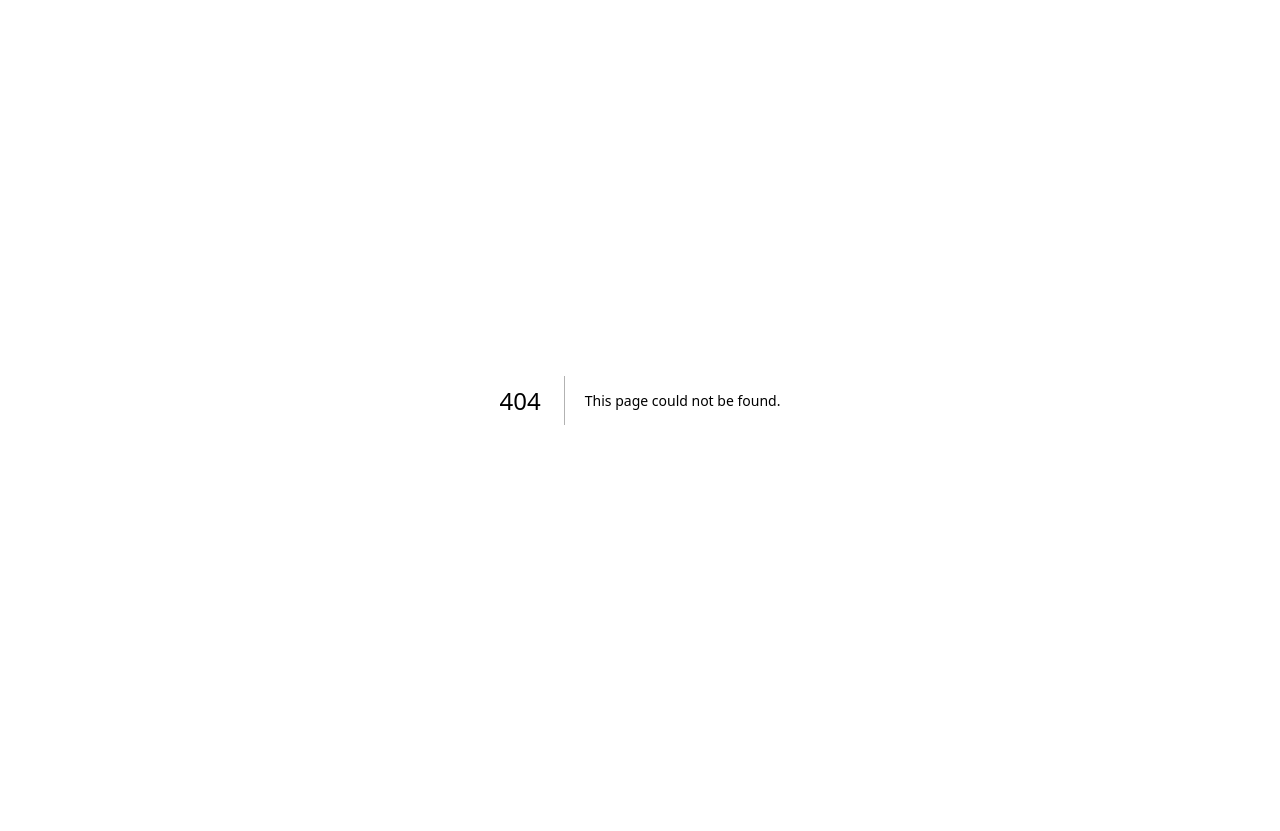
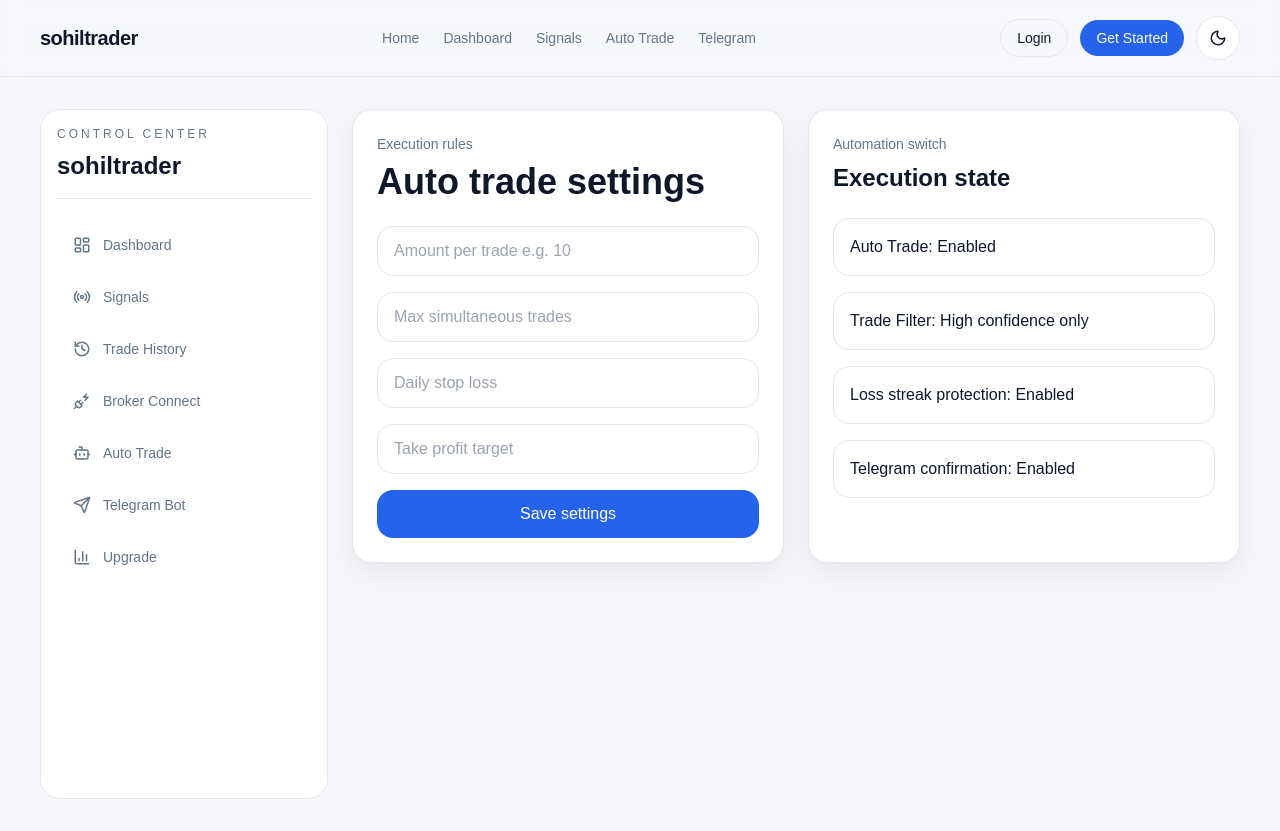
Before and after one commit to sohilcodes/SohilEATrading, a Next.js app: page /autotrade in a window 1280 px wide. Before the commit this address had no page. Before the commit the page ends 800 px from the top, so only its background shows below. Built offline with nearby package versions, Linux system fonts and the light colour scheme.

Commit message:
Create page.tsx

```diff
--- /dev/null
+++ b/app/autotrade/page.tsx
@@ -0,0 +1,48 @@
+import { DashboardLayout } from '@/components/dashboard-layout';
+
+export default function AutoTradePage() {
+  return (
+    <DashboardLayout>
+      <section className="grid gap-6 lg:grid-cols-2">
+        <div className="card p-6 shadow-soft">
+          <p className="text-sm text-muted">Execution rules</p>
+          <h1 className="mt-2 text-4xl font-semibold">Auto trade settings</h1>
+
+          <form className="mt-6 space-y-4">
+            <input
+              className="w-full rounded-2xl border border-border bg-transparent px-4 py-3 outline-none"
+              placeholder="Amount per trade e.g. 10"
+            />
+            <input
+              className="w-full rounded-2xl border border-border bg-transparent px-4 py-3 outline-none"
+              placeholder="Max simultaneous trades"
+            />
+            <input
+              className="w-full rounded-2xl border border-border bg-transparent px-4 py-3 outline-none"
+              placeholder="Daily stop loss"
+            />
+            <input
+              className="w-full rounded-2xl border border-border bg-transparent px-4 py-3 outline-none"
+              placeholder="Take profit target"
+            />
+            <button className="w-full rounded-2xl bg-primary px-4 py-3 font-medium text-white">
+              Save settings
+            </button>
+          </form>
+        </div>
+
+        <div className="card p-6 shadow-soft">
+          <p className="text-sm text-muted">Automation switch</p>
+          <h2 className="mt-2 text-2xl font-semibold">Execution state</h2>
+
+          <div className="mt-6 space-y-4">
+            <div className="rounded-2xl border border-border p-4">Auto Trade: Enabled</div>
+            <div className="rounded-2xl border border-border p-4">Trade Filter: High confidence only</div>
+            <div className="rounded-2xl border border-border p-4">Loss streak protection: Enabled</div>
+            <div className="rounded-2xl border border-border p-4">Telegram confirmation: Enabled</div>
+          </div>
+        </div>
+      </section>
+    </DashboardLayout>
+  );
+}
```
